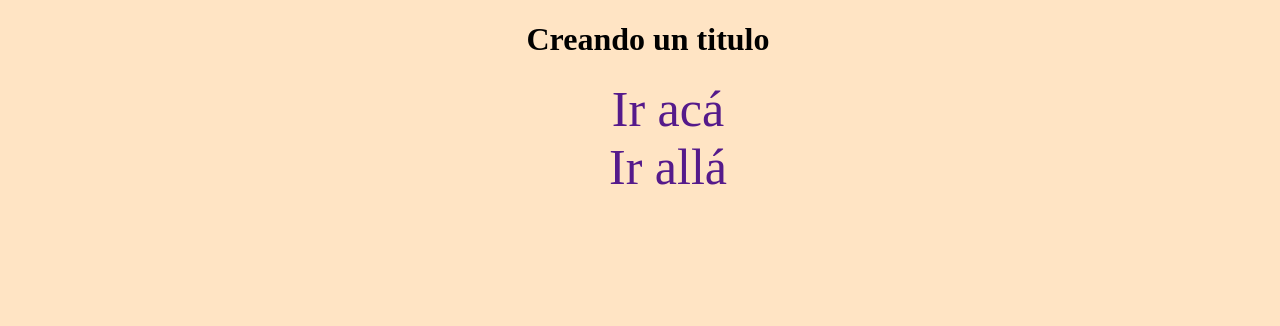
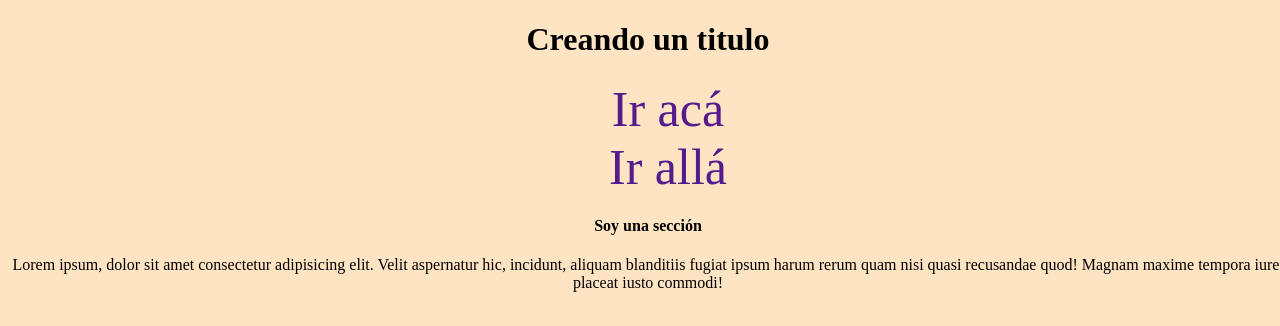
Before and after one commit to herediaRicardo/practicas-git, a plain HTML site: page index.html in a window 1280 px wide. Drawn offline with Linux system fonts and the light colour scheme.

Commit message:
agregué una section a la rama nueva

```diff
--- a/index.html
+++ b/index.html
@@ -18,7 +18,12 @@
         <li><a href="">Ir allá</a></li>
     </ul>
 
-
+  <section>
+    <h4>Soy una sección</h4>
+    <p>
+        Lorem ipsum, dolor sit amet consectetur adipisicing elit. Velit aspernatur hic, incidunt, aliquam blanditiis fugiat ipsum harum rerum quam nisi quasi recusandae quod! Magnam maxime tempora iure, placeat iusto commodi!
+    </p>
+  </section>
 
 </body>
 </html>
```
